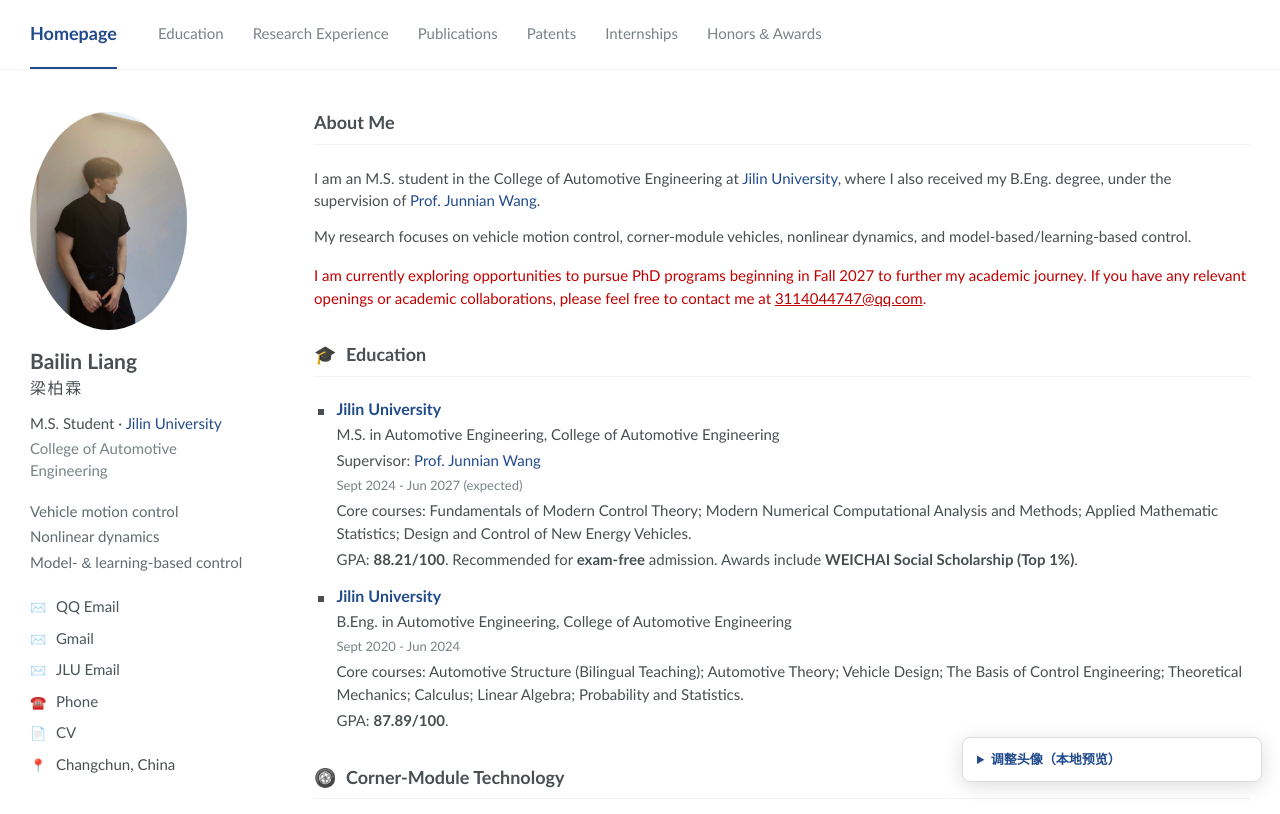
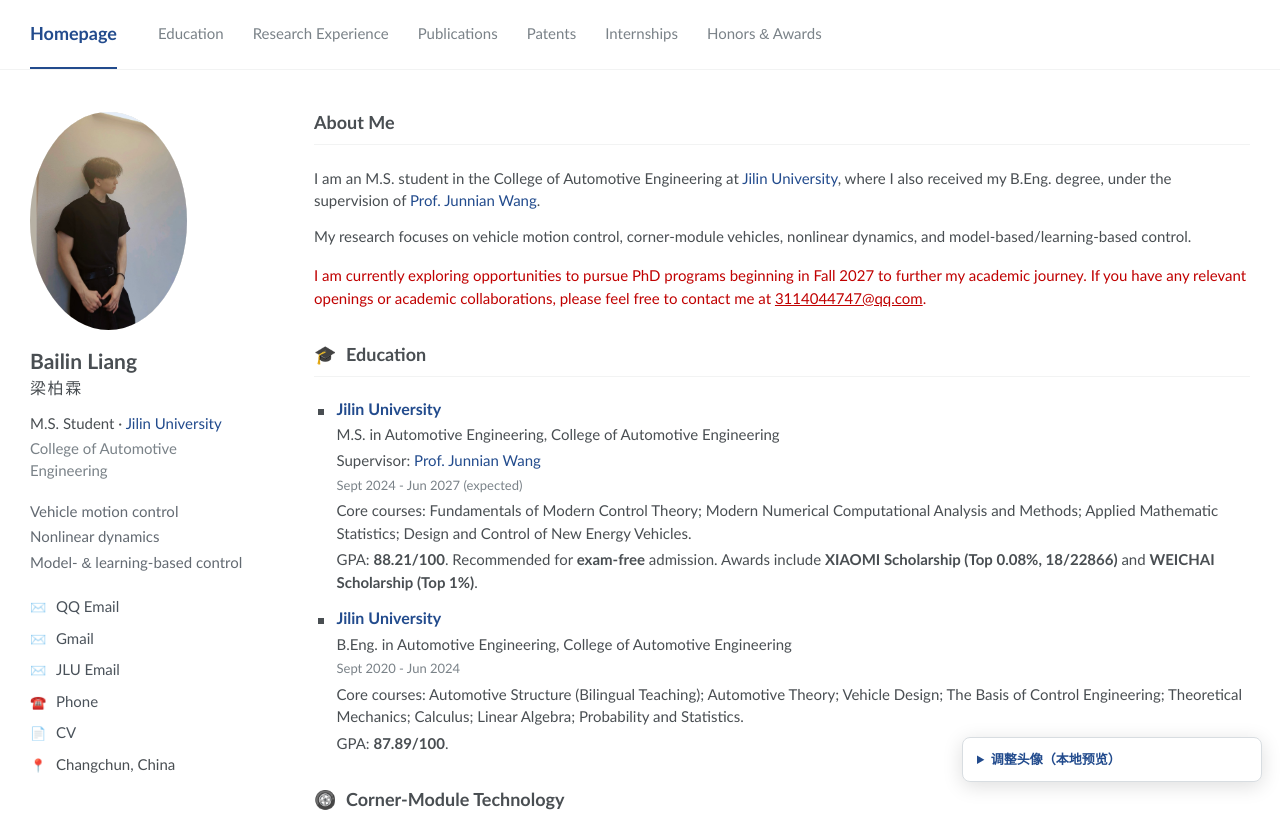
Before and after one commit to BailinLiang7/BailinLiang7.github.io, a plain HTML site: page index.html in a window 1280 px wide. Shown: the top 814 px of the page. Drawn offline with Linux system fonts and the light colour scheme.

Commit message:
Update Xiaomi and Weichai scholarship details

```diff
--- a/index.html
+++ b/index.html
@@ -40,7 +40,7 @@
         <li><span class="contact-icon">✉️</span><a href="mailto:sha593609@gmail.com">Gmail</a></li>
         <li><span class="contact-icon">✉️</span><a href="mailto:liangbl24@jlu.edu.cn">JLU Email</a></li>
         <li><span class="contact-icon">☎️</span><a href="tel:+8618038756869">Phone</a></li>
-        <li><span class="contact-icon">📄</span><a href="Bailin_Liang_CV.pdf?v=8c5c53052d46" target="_blank" rel="noopener">CV</a></li>
+        <li><span class="contact-icon">📄</span><a href="Bailin_Liang_CV.pdf?v=b4456e4cd34a" target="_blank" rel="noopener">CV</a></li>
         <li><span class="contact-icon">📍</span>Changchun, China</li>
       </ul>
     </aside>
@@ -73,7 +73,7 @@
           <p class="timeline-date">Sept 2024 - Jun 2027 (expected)</p>
           <p>Core courses: Fundamentals of Modern Control Theory; Modern Numerical Computational Analysis and Methods; Applied Mathematic Statistics; Design and Control of New Energy Vehicles.</p>
           <p>
-            GPA: <strong>88.21/100</strong>. Recommended for <strong>exam-free</strong> admission. Awards include <strong>WEICHAI Social Scholarship (Top 1%)</strong>.
+            GPA: <strong>88.21/100</strong>. Recommended for <strong>exam-free</strong> admission. Awards include <strong>XIAOMI Scholarship (Top 0.08%, 18/22866)</strong> and <strong>WEICHAI Scholarship (Top 1%)</strong>.
           </p>
         </div>
         </li>
@@ -412,7 +412,8 @@
       <section id="awards" class="section-block">
         <h2><span class="section-icon">🏅</span>Awards <span class="ampersand">&amp;</span> Honors</h2>
         <ul class="experience-list">
-          <li>WEICHAI Social Scholarship (Top 1%) (2025-2026)</li>
+          <li>XIAOMI Scholarship (Top 0.08%, 18/22866) (2026)</li>
+          <li>WEICHAI Scholarship (Top 1%) (2025)</li>
           <li>Graduate Academic Scholarship ×3 (2024-2027)</li>
           <li>Outstanding Graduate Student Scholarship ×2 (2025-2027)</li>
           <li>Outstanding Graduate of College (2023-2024)</li>
```
